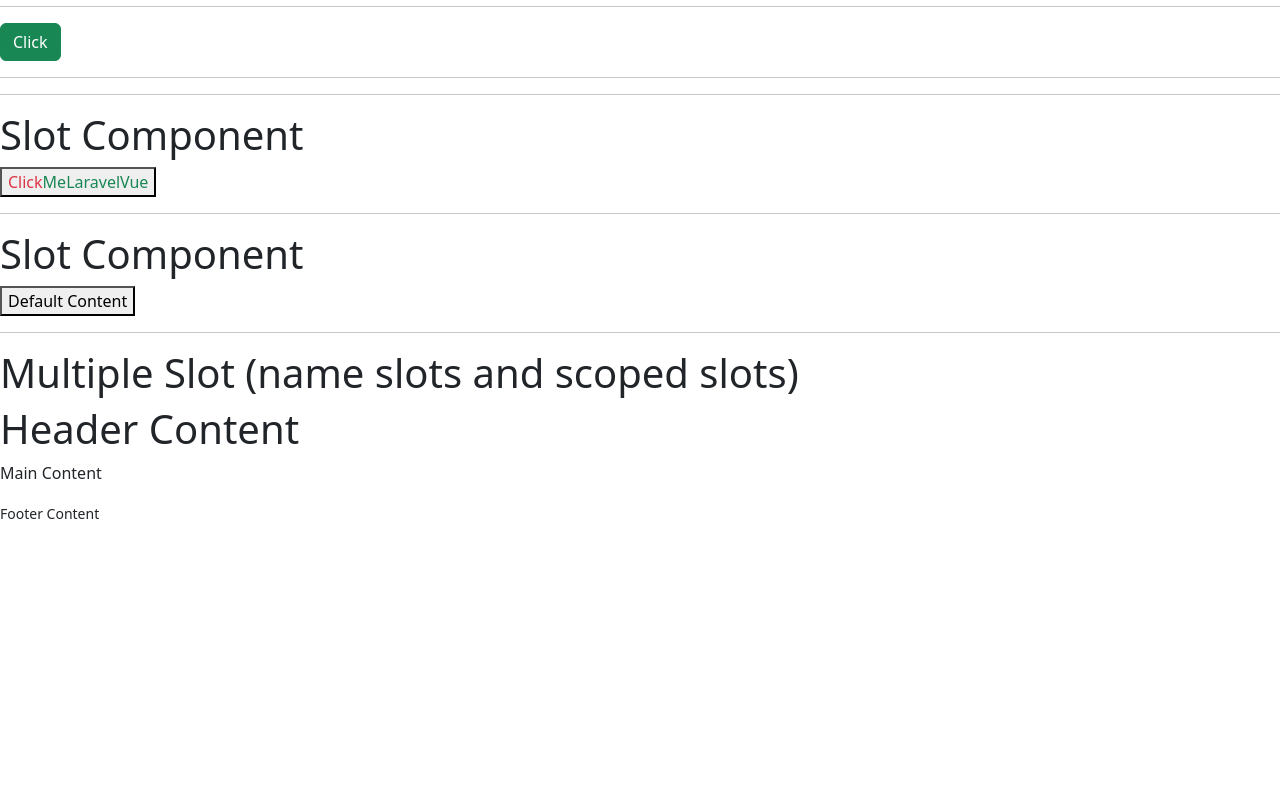
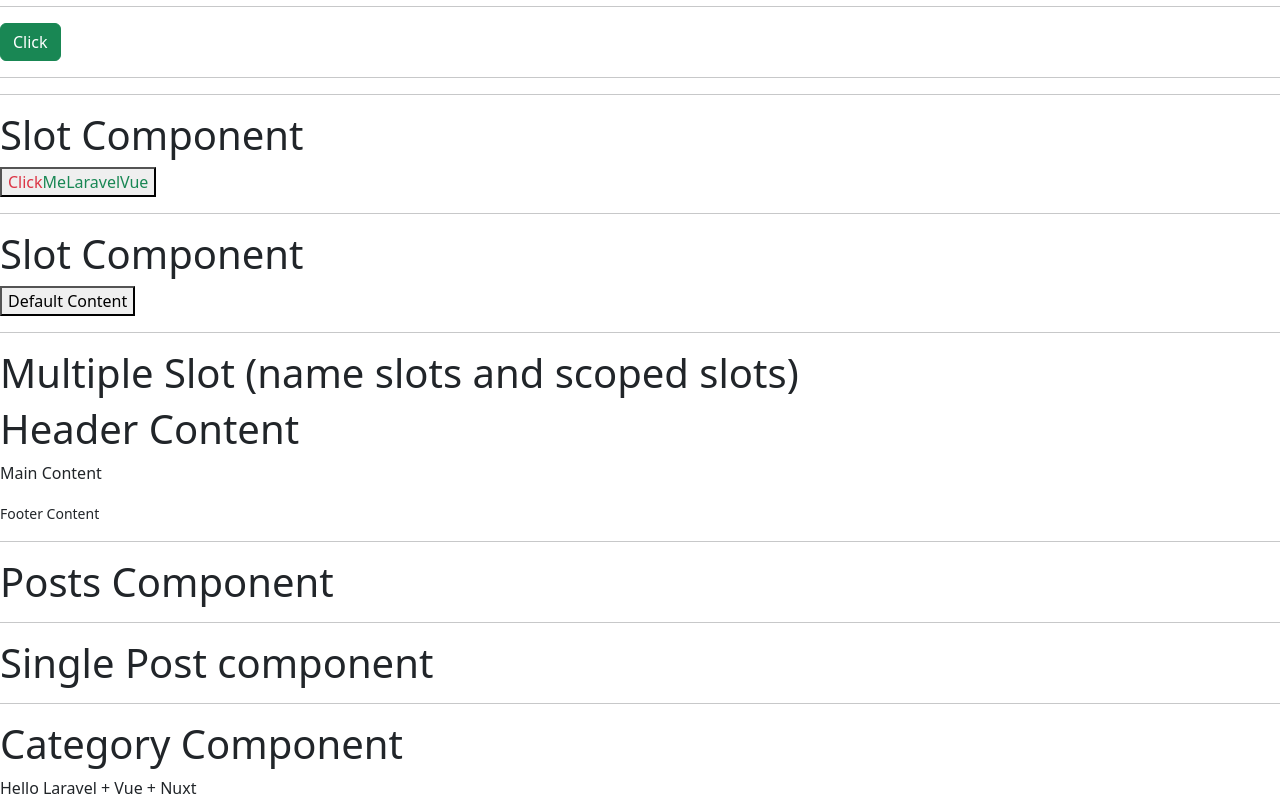
Before and after one commit to MinKhantNaung/learn_vue3_composition_api, a Vue app in the folder 1_vue_composition_api_and_pinia/: page / in a window 1280 px wide. Shown: the part 5018-5818 px from the top of the page. Before the commit the page ends 5543 px from the top, so only its background shows below. Built offline with nearby package versions, Linux system fonts and the light colour scheme.

Commit message:
props drilling (disadvantage)

```diff
--- /dev/null
+++ b/1_vue_composition_api_and_pinia/src/components/PropsDrillingCategory.vue
@@ -0,0 +1,16 @@
+<template>
+    <div>
+        <hr>
+        <h1>Category Component</h1>
+        {{ searchText }}
+    </div>
+</template>
+
+<script setup>
+    defineProps({
+        searchText: {
+            type: String,
+            required: true
+        }
+    })
+</script>
--- /dev/null
+++ b/1_vue_composition_api_and_pinia/src/components/PropsDrillingPosts.vue
@@ -0,0 +1,18 @@
+<template>
+    <div>
+        <hr>
+        <h1>Posts Component</h1>
+        <PropsDrillingSinglePost :searchText="searchText" />
+    </div>
+</template>
+
+<script setup>
+import PropsDrillingSinglePost from './PropsDrillingSinglePost.vue';
+
+defineProps({
+    searchText: {
+        type: String,
+        required: true,
+    }
+})
+</script>
--- /dev/null
+++ b/1_vue_composition_api_and_pinia/src/components/PropsDrillingSinglePost.vue
@@ -0,0 +1,18 @@
+<template>
+    <div>
+        <hr>
+        <h1>Single Post component</h1>
+        <PropsDrillingCategory :searchText="searchText" />
+    </div>
+</template>
+
+<script setup>
+import PropsDrillingCategory from './PropsDrillingCategory.vue';
+
+defineProps({
+    searchText: {
+        type: String,
+        required: true,
+    }
+})
+</script>
--- a/1_vue_composition_api_and_pinia/src/views/HomeView.vue
+++ b/1_vue_composition_api_and_pinia/src/views/HomeView.vue
@@ -13,6 +13,7 @@ import UserName from '../components/UserName.vue'
 import MyButton from "../components/MyButton.vue";
 import SlotComponent from "../components/SlotComponent.vue";
 import MultipleSlot from '../components/MultipleSlot.vue'
+import PropsDrillingPosts from "../components/PropsDrillingPosts.vue";
 
 onBeforeMount
 (() => {
@@ -108,5 +109,6 @@ const showAlert = () => {
         <small>Footer Content</small>
       </template>
       </MultipleSlot>
+      <PropsDrillingPosts :searchText="searchText"/>
   </div>
 </template>
```
